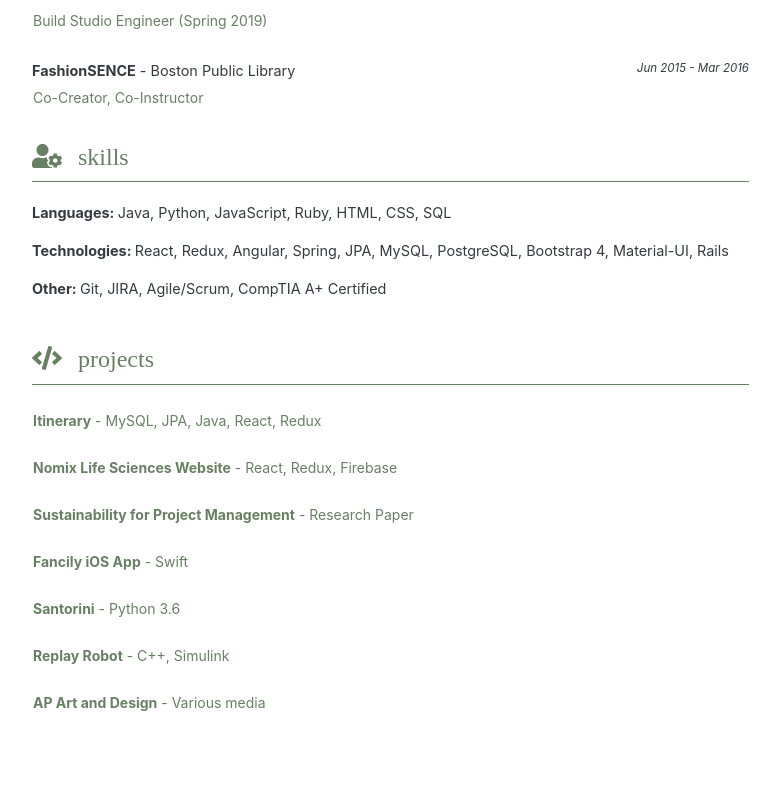
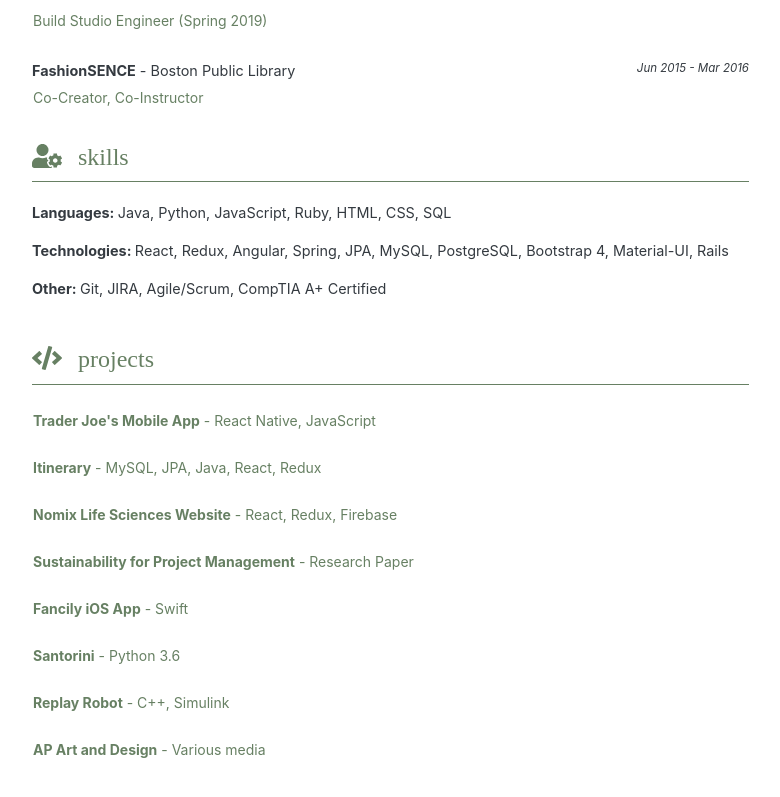
Before and after one commit to jaedynlee/website, a React (Create React App) app: page /#/ in a window 1280 px wide. Shown: the part 1038-1835 px from the top of the page, without its empty margins (461-1241 px from the left). Built offline with nearby package versions, Linux system fonts and the light colour scheme; a web font is replaced by a local one.

Commit message:
Update projects section

```diff
--- a/src/content/projects.js
+++ b/src/content/projects.js
@@ -1,5 +1,20 @@
 const projectContent =
     [
+        {
+            "title": "Trader Joe's Mobile App",
+            "description": "React Native, JavaScript",
+            "details": {
+                "bullets": [
+                    "Cross-platform mobile application.",
+                    "Users can select their store location and browse Trader Joe's products.",
+                    "Users can create, manage, and export a shopping list.",
+                ],
+                "link": {
+                    "url": "https://github.com/jaedynlee/trader-joes-app#trader-joes-app",
+                    "text": "Watch the demo here!"
+                }
+            }
+        },
         {
             "title": "Itinerary",
             "description": "MySQL, JPA, Java, React, Redux",
@@ -68,10 +83,6 @@
                     "C++ and Simulink programs were synthesized on a ZedBoard.",
                     "Each button on the Wiimote controlled a different servo on the arm, with specific buttons for starting/stopping recording movements and replaying recorded movements."
                 ],
-                "link": {
-                    "url": "https://www.youtube.com/watch?v=3IcGy0mTX8Y&feature=youtu.be",
-                    "text": "Watch the demonstration here!"
-                }
             }
         },
         {
```
